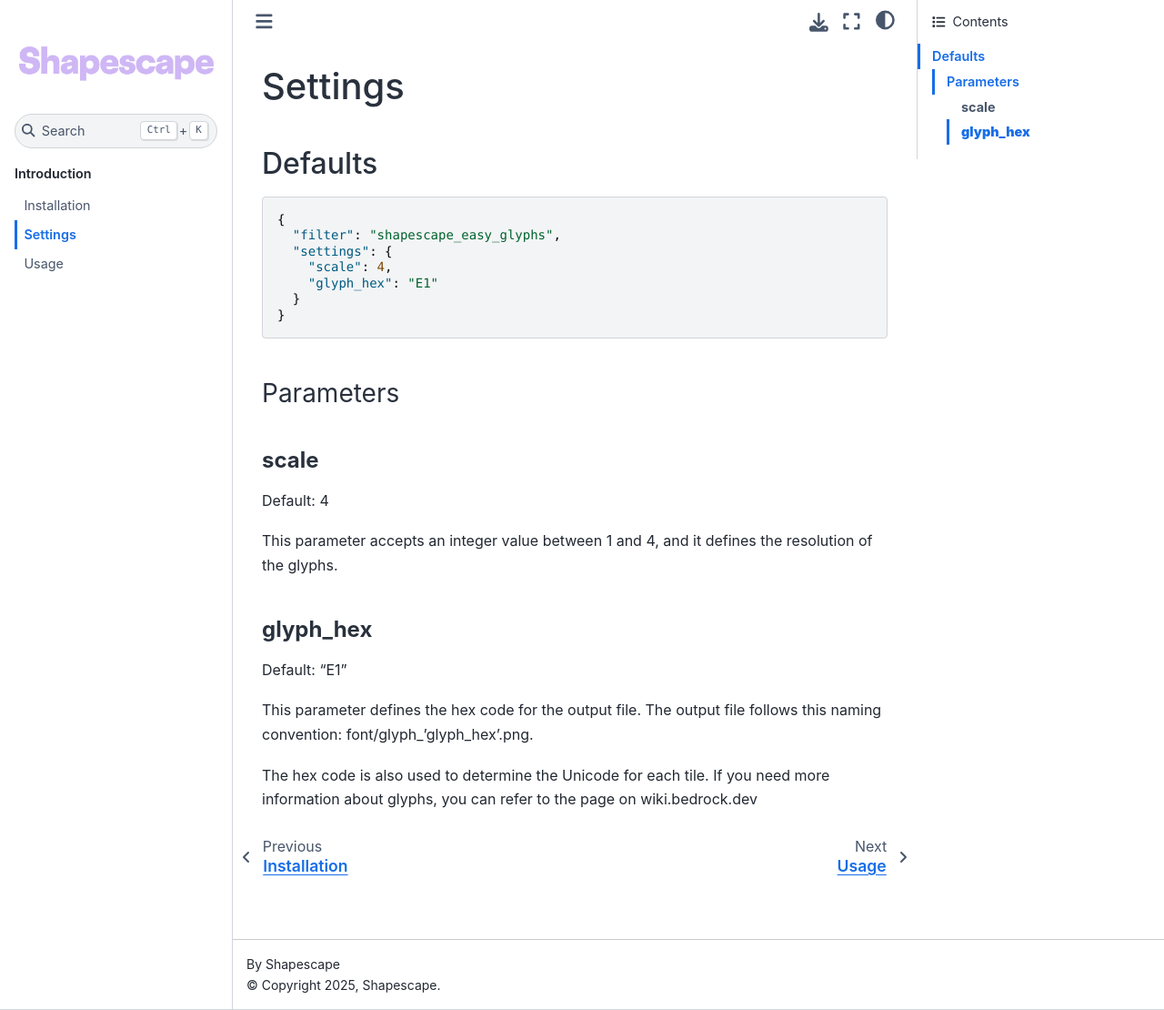
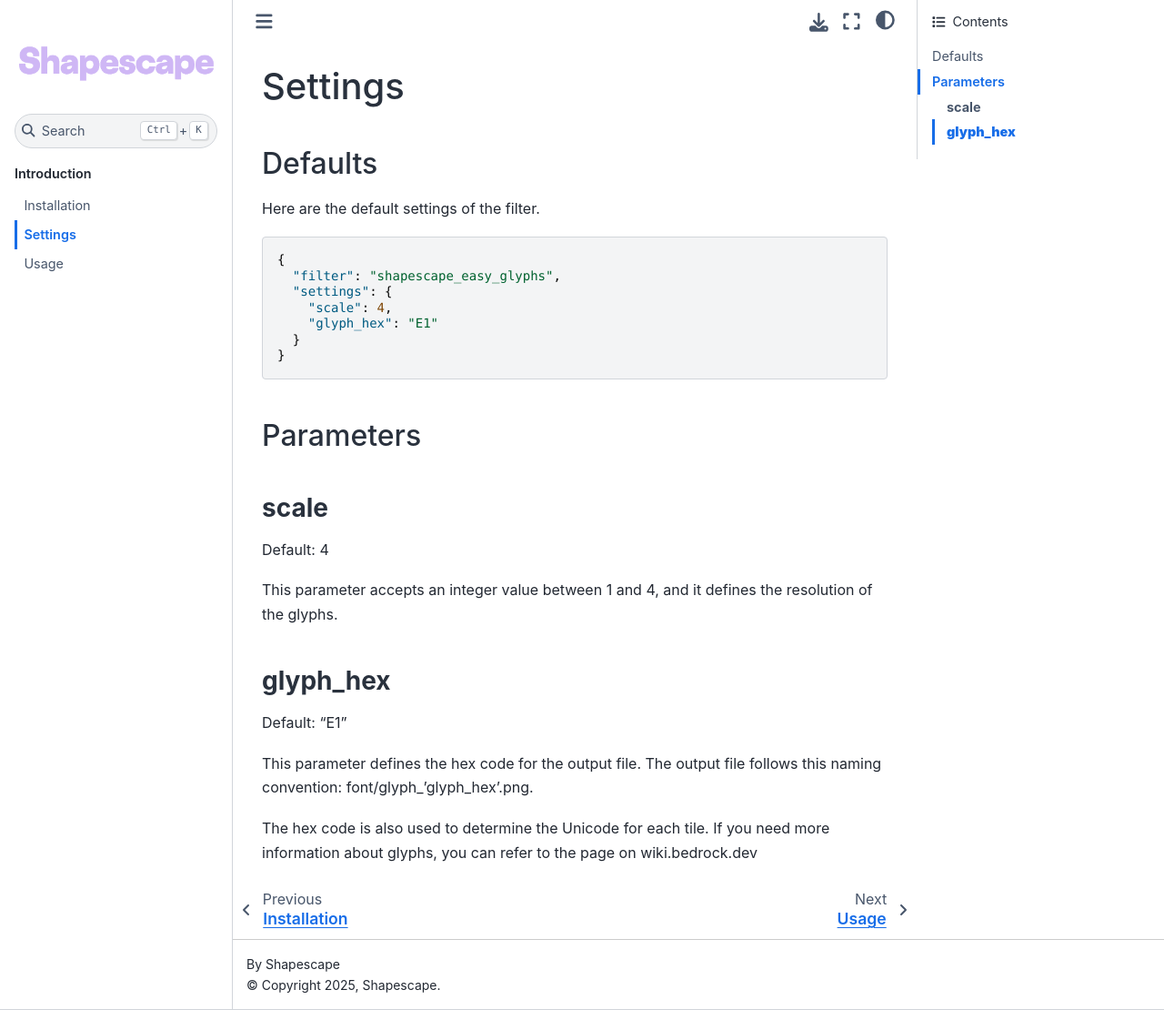
Before and after one commit to ShapescapeMC/Shapescape-Easy-Glyphs, a Sphinx documentation site: the page built from docs/introduction/settings.md, in a window 1280 px wide and 1110 px high. Shown: the whole window at 91% size. Built offline with Sphinx 7.4.7 and the Sphinx Book theme 1.1.4, drawn with Linux system fonts in a browser that asks for light colours.

Commit message:
Changed the formatting of the installation and settings page

````diff
--- a/docs/introduction/settings.md
+++ b/docs/introduction/settings.md
@@ -2,6 +2,7 @@
 # Settings
 
 ## Defaults
+Here are the default settings of the filter.
 
 ```json
 {
@@ -13,13 +14,13 @@
 }
 ```
 
-### Parameters
-#### **scale**
+## Parameters
+### **scale**
 Default: 4
 
 This parameter accepts an integer value between 1 and 4, and it defines the resolution of the glyphs.
 
-#### **glyph_hex**
+### **glyph_hex**
 Default: "E1"
 
 This parameter defines the hex code for the output file. The output file follows this naming convention: font/glyph_'glyph_hex'.png.
````
Also changed, not shown: docs/introduction/installation.md (+2 -0 lines).
